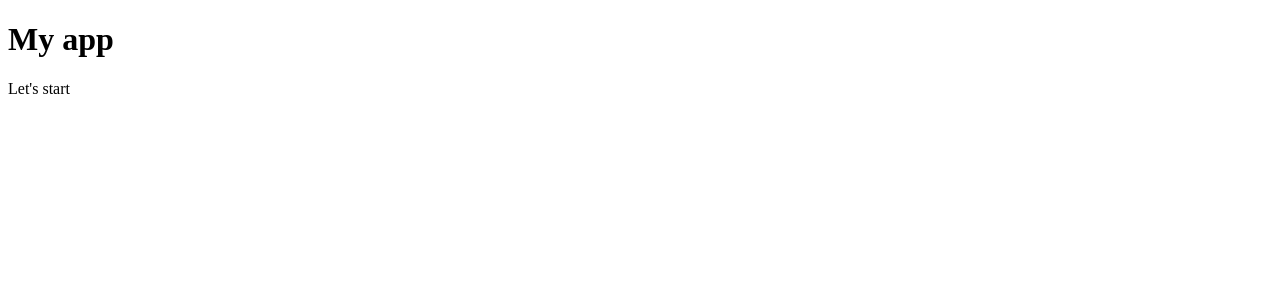
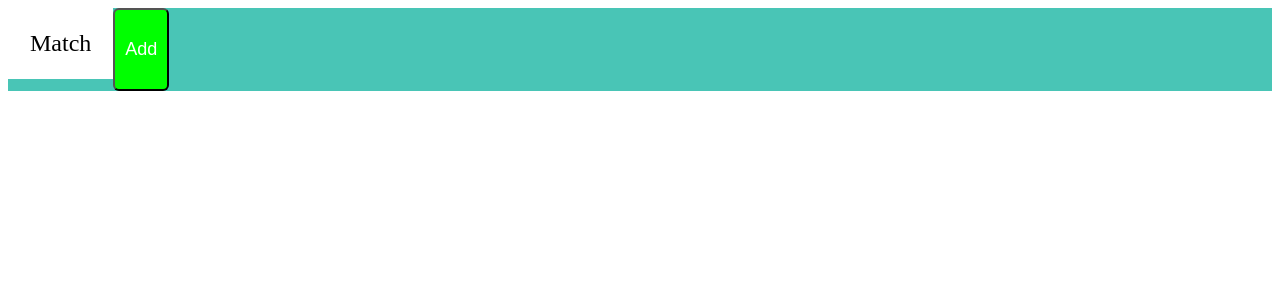
Before and after one commit to arekspiewak1991/sport, a React app: page / in a window 1280 px wide. Shown: the top 300 px of the page. Built offline with nearby package versions, Linux system fonts and the light colour scheme.

Commit message:
SPORT-1: Use Form. Add placeholder component.

```diff
--- a/src/App.tsx
+++ b/src/App.tsx
@@ -1,9 +1,13 @@
+import { AppContainer } from "./components/styles";
+import { Card } from "./components/Card";
+import AddNewMatch from "./components/AddNewMatch";
+
 const App = () => {
   return (
-    <>
-      <h1>My app</h1>
-      <span>Let's start</span>
-    </>
+    <AppContainer>
+      <Card text="Match" />
+      <AddNewMatch />
+    </AppContainer>
   )
 }
 
--- /dev/null
+++ b/src/components/AddNewMatch.tsx
@@ -0,0 +1,38 @@
+import { useState } from "react";
+import styled from "styled-components";
+import Form from "./Form";
+
+type MatchProps = {
+  homeTeam: string;
+  awayTeam: string;
+}
+
+const NewItemInput = styled.input`
+  border-radius: 5px;
+  padding: 10px;
+  width: 100%;
+`
+
+const ButtonAdd = styled.button`
+  background: #0F0;
+  color: #FFF;
+  font-size: 18px;
+  border-radius: 6px;
+  padding: 10px
+`
+const AddNewMatch = () => {
+  const [showForm, setShowFrom] = useState(false);
+
+  if(showForm) {
+    return (
+      <>
+        <Form onAdd={console.log}/>
+      </>
+    )
+  }
+  return(
+    <ButtonAdd onClick={() => setShowFrom(true)}>Add</ButtonAdd>
+  )
+}
+
+export default AddNewMatch;
--- /dev/null
+++ b/src/components/Card.tsx
@@ -0,0 +1,25 @@
+import styled from "styled-components"
+
+const CardContainer = styled.div`
+  background: #FFF;
+  margin-bottom: 12px;
+  padding: 12px;
+  max-width: 300px;
+`
+const CardTitle = styled.div`
+  font-size: 24px;
+  padding: 10px;
+`
+
+type CardProps = {
+  text: string;
+}
+export const Card = ({text, children}: React.PropsWithChildren<CardProps>) => {
+  return (
+    <CardContainer>
+      <CardTitle>
+        {text}
+      </CardTitle>
+    </CardContainer>
+  )
+}
--- /dev/null
+++ b/src/components/styles.tsx
@@ -0,0 +1,16 @@
+import styled from "styled-components"
+
+export const AppContainer = styled.div`
+  display: flex;
+  flex-direction: row;
+  height: 100%;
+  width: 100%;
+  background: #49c5b6
+`
+
+
+
+export const CardTitle = styled.div`
+  font-weight: bold;
+  padding: 6px 16px 12px;
+`
```
